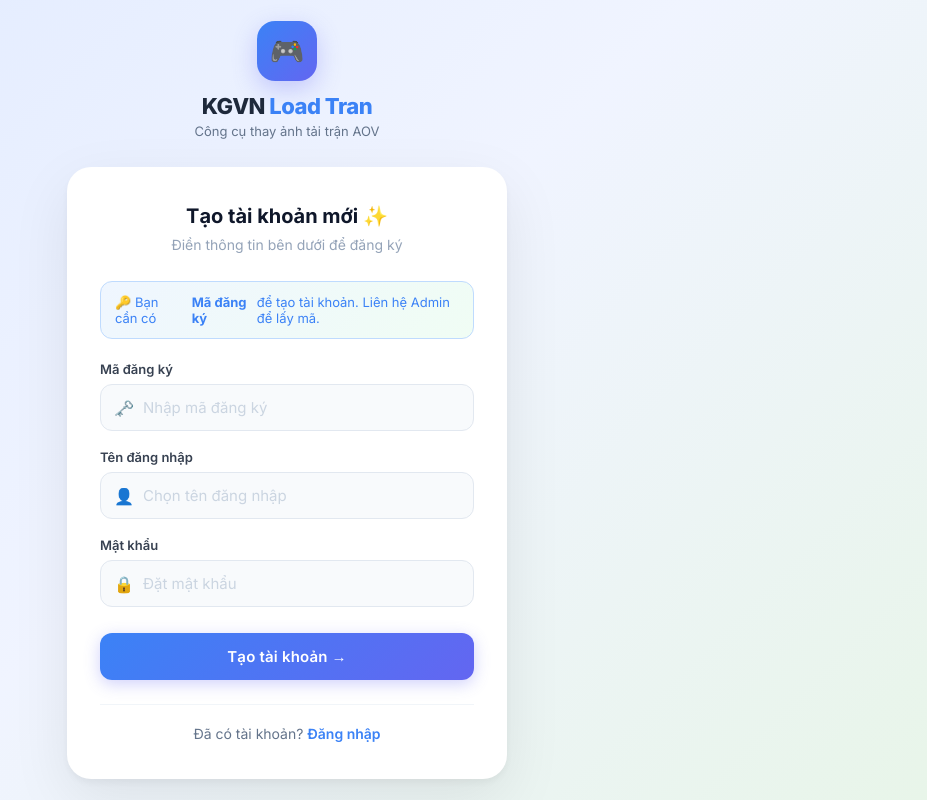
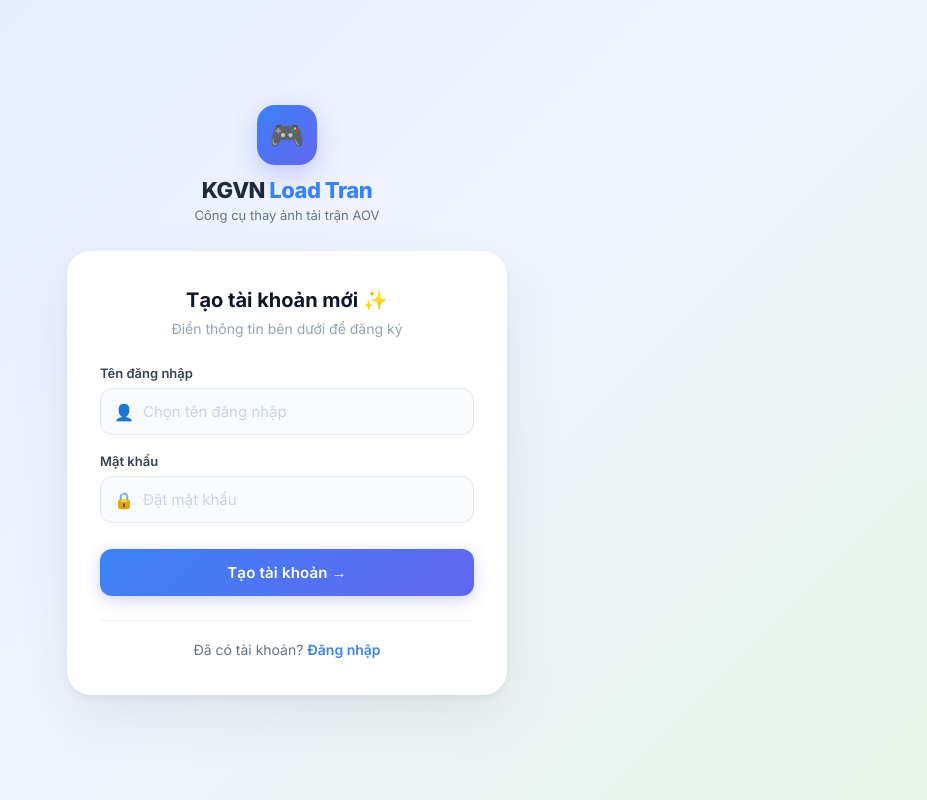
Before and after one commit to kiet2711/AOV, a Flask app: page /register in a window 1280 px wide. Shown: the whole page, without its empty margins (353-1280 px from the left). Run offline with Flask 3, Linux system fonts and the light colour scheme.

Commit message:
Remove registration code requirement

```diff
--- a/app.py
+++ b/app.py
@@ -156,10 +156,7 @@ def register():
     if request.method == 'POST':
         username = request.form.get('username', '').strip()
         password = request.form.get('password', '')
-        reg_key = request.form.get('reg_key', '').strip()
 
-        if reg_key != '405536':
-            return render_template('register.html', error='Mã đăng ký không chính xác.')
 
         if not username or not password:
             return render_template('register.html', error='Vui lòng nhập đầy đủ thông tin.')
--- a/templates/register.html
+++ b/templates/register.html
@@ -258,20 +258,7 @@
             </div>
             {% else %}
 
-            <div class="key-hint">
-                🔑 Bạn cần có <strong>Mã đăng ký</strong> để tạo tài khoản. Liên hệ Admin để lấy mã.
-            </div>
-
             <form method="POST" action="/register">
-                <div class="form-group">
-                    <label class="form-label" for="reg_key">Mã đăng ký</label>
-                    <div class="input-wrapper">
-                        <span class="input-icon">🗝️</span>
-                        <input type="password" id="reg_key" name="reg_key" class="form-input"
-                               placeholder="Nhập mã đăng ký" required>
-                    </div>
-                </div>
-
                 <div class="form-group">
                     <label class="form-label" for="username">Tên đăng nhập</label>
                     <div class="input-wrapper">
```
Also changed, not shown: uploads/cropped_cropped.jpg.
